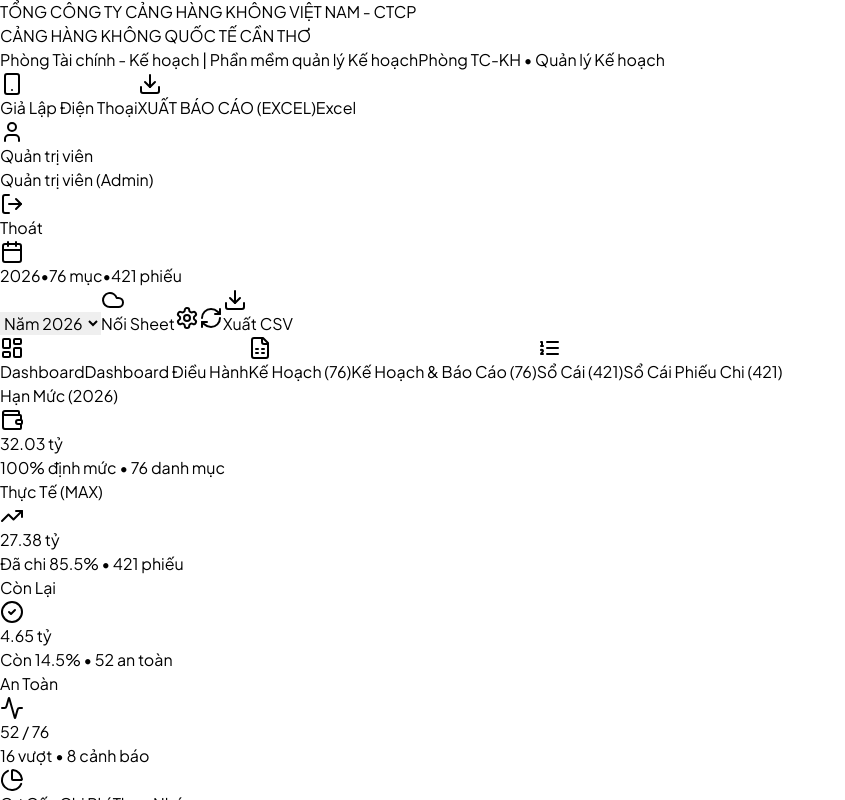
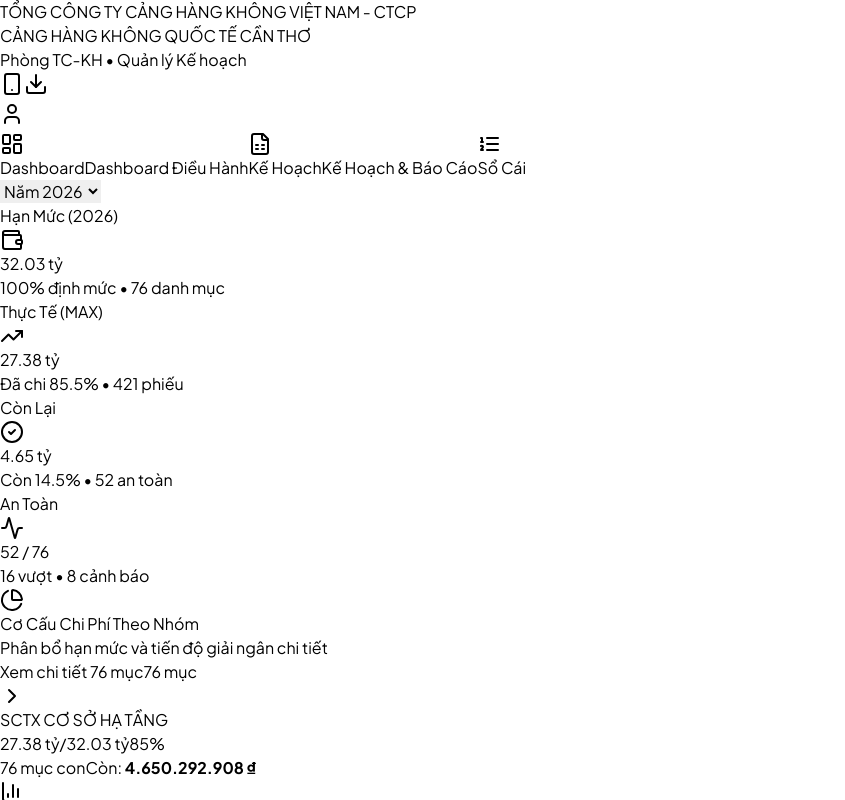
Before and after one commit to hhminh71/quan-ly-ke-hoach, a React (Vite) app: page / in a window 1280 px wide. Both pictures are taken after a click on the button "Đăng nhập". Shown: the top 800 px of the page, without its empty margins (0-845 px from the left). Built offline with nearby package versions, Linux system fonts and the light colour scheme; the HTML template or start-up script is replaced by a standard one.

Commit message:
refactor: Toi gian Navbar chi de icon nguoi, dua tien ich vao menu, giu tron Header va bop thanh manh bieu do Dashboard

```diff
--- a/src/components/Navbar.jsx
+++ b/src/components/Navbar.jsx
@@ -1,101 +1,195 @@
-import React from 'react';
-import { Download, LogOut, User, Bell, Plane, ShieldCheck, FileSpreadsheet, Smartphone } from 'lucide-react';
+import React, { useState, useEffect, useRef } from 'react';
+import {
+  Download,
+  LogOut,
+  User,
+  Smartphone,
+  RefreshCw,
+  Settings,
+  RotateCcw,
+  Cloud,
+  FileSpreadsheet,
+  CheckCircle2,
+} from 'lucide-react';
 
 export default function Navbar({ user, onLogout, onExportReport, onOpenSimulator }) {
   const isInIframe = typeof window !== 'undefined' && window.self !== window.top;
+  const [isUserMenuOpen, setIsUserMenuOpen] = useState(false);
+  const menuRef = useRef(null);
+
+  // Close dropdown when clicking outside
+  useEffect(() => {
+    const handleClickOutside = (e) => {
+      if (menuRef.current && !menuRef.current.contains(e.target)) {
+        setIsUserMenuOpen(false);
+      }
+    };
+    if (isUserMenuOpen) {
+      document.addEventListener('mousedown', handleClickOutside);
+    }
+    return () => document.removeEventListener('mousedown', handleClickOutside);
+  }, [isUserMenuOpen]);
 
   const handleExportQuick = () => {
     if (onExportReport) {
       onExportReport();
       return;
     }
-    // Default export trigger
     window.dispatchEvent(new CustomEvent('app_export_csv'));
   };
 
   return (
     <header className="w-full bg-gradient-to-r from-[#074780] via-[#09579d] to-[#063c6d] text-white shadow-md border-b border-blue-900/40 sticky top-0 z-40">
-      <div className="w-full px-2.5 sm:px-6 lg:px-8 py-1.5 sm:py-3">
-        <div className="flex items-center justify-between gap-1.5 sm:gap-4">
+      <div className="w-full px-2.5 sm:px-6 lg:px-8 py-1.5 sm:py-2.5">
+        <div className="flex items-center justify-between gap-2">
 
-          {/* LEFT: Official Corporate Brand Header */}
+          {/* LEFT: Official Corporate Brand Header - ALWAYS FULLY VISIBLE IN ALL MODES */}
           <div className="min-w-0 flex-1 pr-1">
             {/* Line 1: Parent Corporation */}
-            <div className="flex items-center gap-1">
-              <span className="text-[8px] sm:text-xs font-semibold text-blue-200/90 tracking-wider uppercase leading-none truncate block">
+            <div className="text-[8px] sm:text-[10px] font-semibold text-blue-200/90 tracking-wider uppercase leading-none truncate block">
               TỔNG CÔNG TY CẢNG HÀNG KHÔNG VIỆT NAM - CTCP
-              </span>
             </div>
 
-            {/* Line 2: Member Airport */}
-            <h1 className="text-[11px] sm:text-xl lg:text-2xl font-black text-white tracking-wide uppercase drop-shadow-xs leading-tight mt-0.5 truncate">
+            {/* Line 2: Member Airport - Never truncated, crisp and prominent */}
+            <h1 className="text-[11px] sm:text-base lg:text-lg font-black text-white tracking-wide uppercase leading-tight mt-0.5 whitespace-nowrap">
               CẢNG HÀNG KHÔNG QUỐC TẾ CẦN THƠ
             </h1>
 
-            {/* Line 3: Department & Software Name Pill */}
-            <div className="mt-0.5">
-              <span className="hidden sm:inline-flex items-center px-2.5 py-0.5 rounded-full text-[11px] font-medium bg-black/25 text-blue-100 border border-white/20 backdrop-blur-xs shadow-2xs">
-                Phòng Tài chính - Kế hoạch | Phần mềm quản lý Kế hoạch
-              </span>
-              <span className="sm:hidden inline-flex items-center px-1.5 py-0.2 rounded-full text-[8.5px] font-medium bg-black/25 text-blue-100 border border-white/20">
+            {/* Line 3: Department & Software Name */}
+            <div className="text-[8.5px] sm:text-[10px] text-blue-200 font-medium leading-none mt-0.5 truncate">
               Phòng TC-KH • Quản lý Kế hoạch
-              </span>
             </div>
           </div>
 
-          {/* RIGHT: Action Controls & User Account - Ultra-slim on mobile */}
-          <div className="flex items-center gap-1 sm:gap-2 shrink-0">
+          {/* RIGHT: Minimalist Icon Controls */}
+          <div className="flex items-center gap-1.5 shrink-0">
             {/* Desktop Simulator Button */}
             {!isInIframe && onOpenSimulator && (
               <button
                 type="button"
                 onClick={onOpenSimulator}
-                className="hidden md:inline-flex items-center gap-1.5 h-9 px-3 rounded-lg bg-white/10 hover:bg-white/20 text-white border border-white/20 text-xs font-bold shadow-2xs transition-all cursor-pointer"
-                title="Bật chế độ xem trước giả lập màn hình điện thoại iPhone/Android"
+                className="hidden md:flex w-8 h-8 rounded-lg bg-white/10 hover:bg-white/20 text-white border border-white/20 items-center justify-center shadow-2xs transition-all cursor-pointer"
+                title="Bật khung xem trước giả lập màn hình điện thoại iPhone/Android"
               >
                 <Smartphone className="w-4 h-4 text-amber-300" />
-                <span>Giả Lập Điện Thoại</span>
               </button>
             )}
 
-            {/* Yellow Action Button: Compact Excel */}
+            {/* Minimal Export Button: Just clean icon */}
             <button
               type="button"
               onClick={handleExportQuick}
-              className="inline-flex items-center justify-center gap-1 h-7 sm:h-9 px-1.5 sm:px-3.5 rounded sm:rounded-lg bg-amber-400 hover:bg-amber-300 text-slate-950 font-bold text-[9px] sm:text-xs uppercase tracking-wider shadow-2xs transition-all active:scale-95 cursor-pointer border border-amber-300 shrink-0"
-              title="Xuất bảng báo cáo kế hoạch và chi phí ra file Excel"
+              className="w-7 h-7 sm:w-8 sm:h-8 rounded-lg bg-amber-400 hover:bg-amber-300 text-slate-950 flex items-center justify-center shadow-xs transition-all active:scale-95 cursor-pointer border border-amber-300 shrink-0"
+              title="Xuất bảng báo cáo kế hoạch và chi phí ra file Excel / CSV"
             >
-              <Download className="w-3 h-3 sm:w-4 sm:h-4 stroke-[2.5]" />
-              <span className="hidden sm:inline font-black">XUẤT BÁO CÁO (EXCEL)</span>
-              <span className="sm:hidden">Excel</span>
+              <Download className="w-3.5 h-3.5 stroke-[2.5]" />
             </button>
 
-            {/* User Profile Glass Pill: Square icon on mobile */}
-            <div
-              className="w-7 h-7 sm:w-auto sm:h-9 sm:px-3 rounded sm:rounded-xl bg-white/10 hover:bg-white/15 border border-white/20 flex items-center justify-center gap-1.5 text-white shrink-0 transition-colors"
-              title={`Đang đăng nhập: ${user?.name || 'Nguyễn Quản Trị'}`}
+            {/* User Profile Area: ONLY Person Icon with Interactive Dropdown Menu */}
+            <div className="relative" ref={menuRef}>
+              <button
+                type="button"
+                onClick={() => setIsUserMenuOpen((prev) => !prev)}
+                className={`w-7 h-7 sm:w-8 sm:h-8 rounded-lg border flex items-center justify-center shadow-2xs transition-all cursor-pointer shrink-0 ${
+                  isUserMenuOpen
+                    ? 'bg-white text-blue-900 border-white'
+                    : 'bg-white/10 hover:bg-white/20 text-white border-white/20'
+                }`}
+                title="Quản trị viên & Menu cài đặt hệ thống"
               >
-              <User className="w-3 h-3 sm:w-4 sm:h-4" />
-              <div className="text-left hidden md:block">
-                <p className="text-xs font-bold text-white leading-tight">
-                  {user?.name || 'Nguyễn Quản Trị'}
+                <User className="w-3.5 h-3.5" />
+              </button>
+
+              {/* Administrator Dropdown Menu */}
+              {isUserMenuOpen && (
+                <div className="absolute right-0 top-full mt-2 w-72 rounded-2xl bg-white text-slate-800 shadow-2xl border border-slate-200 p-2 z-50 animate-in fade-in zoom-in-95">
+                  {/* User Profile Header */}
+                  <div className="p-2.5 bg-blue-50/70 rounded-xl mb-1 flex items-center gap-2.5">
+                    <div className="w-8 h-8 rounded-full bg-blue-600 text-white font-bold flex items-center justify-center text-xs shrink-0">
+                      <User className="w-4 h-4" />
+                    </div>
+                    <div className="min-w-0 flex-1">
+                      <p className="text-xs font-bold text-slate-900 truncate">
+                        {user?.name || 'Quản trị viên'}
                       </p>
-                <p className="text-[10px] text-blue-200 leading-tight">
+                      <p className="text-[10px] text-blue-700 font-medium truncate">
                         {user?.role || 'Phòng TC-KH'}
                       </p>
                     </div>
                   </div>
 
-            {/* Logout Button: Square icon on mobile */}
+                  {/* Actions & Integration Tools (Hidden from main toolbar into here) */}
+                  <div className="py-1 border-t border-slate-100 space-y-0.5 text-xs">
+                    <div className="px-2 py-0.5 text-[9px] font-bold uppercase tracking-wider text-slate-400">
+                      Tiện ích & Đồng bộ
+                    </div>
+
                     <button
                       type="button"
-              onClick={onLogout}
-              className="w-7 h-7 sm:w-auto sm:h-9 sm:px-3 rounded sm:rounded-xl text-xs font-semibold bg-rose-600/80 hover:bg-rose-600 text-white border border-rose-500/50 flex items-center justify-center gap-1 shadow-2xs transition-all cursor-pointer shrink-0"
-              title="Đăng xuất khỏi tài khoản"
+                      onClick={() => {
+                        setIsUserMenuOpen(false);
+                        window.dispatchEvent(new CustomEvent('app_sync_sheet'));
+                      }}
+                      className="w-full flex items-center gap-2 px-2.5 py-1.5 rounded-lg font-medium text-slate-700 hover:bg-emerald-50 hover:text-emerald-800 transition-colors cursor-pointer"
                     >
-              <LogOut className="w-3 h-3 sm:w-3.5 sm:h-3.5" />
-              <span className="hidden sm:inline">Thoát</span>
+                      <RefreshCw className="w-3.5 h-3.5 text-emerald-600" />
+                      <span>Đồng bộ lại từ Google Sheet</span>
                     </button>
+
+                    <button
+                      type="button"
+                      onClick={() => {
+                        setIsUserMenuOpen(false);
+                        window.dispatchEvent(new CustomEvent('app_open_sheet_settings'));
+                      }}
+                      className="w-full flex items-center gap-2 px-2.5 py-1.5 rounded-lg font-medium text-slate-700 hover:bg-blue-50 hover:text-blue-800 transition-colors cursor-pointer"
+                    >
+                      <Settings className="w-3.5 h-3.5 text-blue-600" />
+                      <span>Cài đặt kết nối Google Sheet</span>
+                    </button>
+
+                    <button
+                      type="button"
+                      onClick={() => {
+                        setIsUserMenuOpen(false);
+                        window.dispatchEvent(new CustomEvent('app_reset_data'));
+                      }}
+                      className="w-full flex items-center gap-2 px-2.5 py-1.5 rounded-lg font-medium text-slate-700 hover:bg-amber-50 hover:text-amber-800 transition-colors cursor-pointer"
+                    >
+                      <RotateCcw className="w-3.5 h-3.5 text-amber-600" />
+                      <span>Nạp lại dữ liệu gốc từ Excel</span>
+                    </button>
+
+                    <button
+                      type="button"
+                      onClick={() => {
+                        setIsUserMenuOpen(false);
+                        handleExportQuick();
+                      }}
+                      className="w-full flex items-center gap-2 px-2.5 py-1.5 rounded-lg font-medium text-slate-700 hover:bg-slate-100 transition-colors cursor-pointer"
+                    >
+                      <Download className="w-3.5 h-3.5 text-slate-600" />
+                      <span>Xuất bảng báo cáo (Excel / CSV)</span>
+                    </button>
+                  </div>
+
+                  {/* Logout Button */}
+                  <div className="pt-1 border-t border-slate-100">
+                    <button
+                      type="button"
+                      onClick={() => {
+                        setIsUserMenuOpen(false);
+                        onLogout();
+                      }}
+                      className="w-full flex items-center gap-2 px-2.5 py-1.5 rounded-lg font-bold text-rose-600 hover:bg-rose-50 transition-colors cursor-pointer text-xs"
+                    >
+                      <LogOut className="w-3.5 h-3.5" />
+                      <span>Đăng xuất tài khoản</span>
+                    </button>
+                  </div>
+                </div>
+              )}
+            </div>
           </div>
 
         </div>
--- a/src/pages/DashboardPage.jsx
+++ b/src/pages/DashboardPage.jsx
@@ -229,50 +229,80 @@
     document.body.removeChild(link);
   };
 
-  // Event listener for Header Export Button
+  // Event listeners for Header Actions (dispatched from User Avatar Menu)
   useEffect(() => {
-    const handleCustomExport = () => {
-      handleExportCSV();
+    const handleCustomExport = () => handleExportCSV();
+    const handleSync = () => handleSyncNow(null, true);
+    const handleSettings = () => setIsSyncModalOpen(true);
+    const handleReset = () => handleResetData();
+
+    window.addEventListener('app_export_csv', handleCustomExport);
+    window.addEventListener('app_sync_sheet', handleSync);
+    window.addEventListener('app_open_sheet_settings', handleSettings);
+    window.addEventListener('app_reset_data', handleReset);
+
+    return () => {
+      window.removeEventListener('app_export_csv', handleCustomExport);
+      window.removeEventListener('app_sync_sheet', handleSync);
+      window.removeEventListener('app_open_sheet_settings', handleSettings);
+      window.removeEventListener('app_reset_data', handleReset);
     };
-    window.addEventListener('app_export_csv', handleCustomExport);
-    return () => window.removeEventListener('app_export_csv', handleCustomExport);
   }, [yearTransactions, selectedYear]);
 
-  // Format today in Vietnamese format
-  const todayFormatted = new Intl.DateTimeFormat('vi-VN', {
-    weekday: 'long',
-    day: 'numeric',
-    month: 'long',
-    year: 'numeric',
-  }).format(new Date());
+  return (
+    <div className="space-y-2 sm:space-y-4">
+      {/* View Tabs & Fiscal Year Selector in One Single Elegant Line */}
+      <div className="flex items-center justify-between gap-2 border-b border-slate-200/80 pb-1.5">
+        {/* Navigation Tabs */}
+        <div className="flex items-center gap-1 sm:gap-2 overflow-x-auto no-scrollbar">
+          <button
+            type="button"
+            onClick={() => setActiveTab('DASHBOARD')}
+            className={`inline-flex items-center gap-1 sm:gap-1.5 px-2.5 py-1 sm:px-3.5 sm:py-1.5 rounded-lg text-xs font-bold whitespace-nowrap shrink-0 transition-all ${
+              activeTab === 'DASHBOARD'
+                ? 'bg-blue-600 text-white shadow-sm shadow-blue-500/25 ring-2 ring-blue-600/20'
+                : 'text-slate-600 hover:bg-slate-100 hover:text-slate-900'
+            }`}
+          >
+            <LayoutDashboard className="w-3.5 h-3.5" />
+            <span className="sm:hidden">Dashboard</span>
+            <span className="hidden sm:inline">Dashboard Điều Hành</span>
+          </button>
 
-  const mobileDateStr = new Intl.DateTimeFormat('vi-VN', {
-    day: '2-digit',
-    month: '2-digit',
-    year: 'numeric',
-  }).format(new Date());
+          <button
+            type="button"
+            onClick={() => setActiveTab('BUDGETS')}
+            className={`inline-flex items-center gap-1 sm:gap-1.5 px-2.5 py-1 sm:px-3.5 sm:py-1.5 rounded-lg text-xs font-bold whitespace-nowrap shrink-0 transition-all ${
+              activeTab === 'BUDGETS'
+                ? 'bg-blue-600 text-white shadow-sm shadow-blue-500/25 ring-2 ring-blue-600/20'
+                : 'text-slate-600 hover:bg-slate-100 hover:text-slate-900'
+            }`}
+          >
+            <FileSpreadsheet className="w-3.5 h-3.5" />
+            <span className="sm:hidden">Kế Hoạch</span>
+            <span className="hidden sm:inline">Kế Hoạch & Báo Cáo</span>
+          </button>
 
-  return (
-    <div className="space-y-2.5 sm:space-y-6">
-      {/* Top Action Toolbar: Ultra-slim Single Line */}
-      <div className="flex flex-wrap items-center justify-between gap-1.5 pb-1 sm:pb-2 border-b border-slate-200/70 text-xs">
-        {/* Info summary */}
-        <div className="flex items-center gap-1 text-[11px] text-slate-500">
-          <Calendar className="w-3 h-3 text-blue-600 shrink-0" />
-          <span className="font-semibold text-slate-700">{selectedYear === 'ALL' ? 'Tất cả' : selectedYear}</span>
-          <span>•</span>
-          <span className="text-slate-600">{budgets.length} mục</span>
-          <span>•</span>
-          <span className="font-semibold text-blue-600">{yearTransactions.length} phiếu</span>
+          <button
+            type="button"
+            onClick={() => setActiveTab('TRANSACTIONS')}
+            className={`inline-flex items-center gap-1 sm:gap-1.5 px-2.5 py-1 sm:px-3.5 sm:py-1.5 rounded-lg text-xs font-bold whitespace-nowrap shrink-0 transition-all ${
+              activeTab === 'TRANSACTIONS'
+                ? 'bg-blue-600 text-white shadow-sm shadow-blue-500/25 ring-2 ring-blue-600/20'
+                : 'text-slate-600 hover:bg-slate-100 hover:text-slate-900'
+            }`}
+          >
+            <ListOrdered className="w-3.5 h-3.5" />
+            <span>Sổ Cái</span>
+          </button>
         </div>
 
-        {/* Action Controls & Fiscal Year Selector: Ultra-compact, single line */}
-        <div className="flex items-center gap-1">
-          {/* Year select: sleek, compact */}
+        {/* ONLY Year Selector: Clean and Prominent */}
+        <div className="shrink-0 flex items-center">
           <select
             value={selectedYear}
             onChange={(e) => setSelectedYear(e.target.value)}
-            className="px-1.5 py-0.5 rounded border border-slate-200 bg-white text-[11px] font-bold text-slate-800 focus:outline-none focus:border-blue-400 cursor-pointer shadow-2xs"
+            className="px-2 py-1 rounded-lg border border-slate-200 bg-white hover:bg-slate-50 text-xs font-bold text-slate-800 focus:outline-none focus:ring-1 focus:ring-blue-400 cursor-pointer shadow-2xs transition-all"
             title="Chọn năm tài chính"
           >
             {availableYears.map((yr) => (
@@ -282,107 +312,7 @@
             ))}
             <option value="ALL">Tất cả năm</option>
           </select>
-
-          {/* Google Sheets Sync: Slim pill */}
-          <button
-            type="button"
-            onClick={() => (hasWebhook ? handleSyncNow() : setIsSyncModalOpen(true))}
-            disabled={isSyncing}
-            className={`inline-flex items-center gap-0.5 px-1.5 py-0.5 rounded text-[11px] font-medium transition-all border shadow-2xs ${
-              hasWebhook
-                ? 'bg-emerald-50 text-emerald-800 border-emerald-200 hover:bg-emerald-100'
-                : 'bg-white text-slate-600 border-slate-200 hover:bg-slate-50'
-            }`}
-            title={hasWebhook ? 'Bấm để đồng bộ lại dữ liệu từ Google Sheet' : 'Bấm để kết nối Google Sheet'}
-          >
-            {isSyncing ? (
-              <RefreshCw className="w-2.5 h-2.5 animate-spin text-emerald-600" />
-            ) : hasWebhook ? (
-              <CheckCircle2 className="w-2.5 h-2.5 text-emerald-600" />
-            ) : (
-              <Cloud className="w-2.5 h-2.5 text-slate-400" />
-            )}
-            <span>{hasWebhook ? 'Sheet' : 'Nối Sheet'}</span>
-          </button>
-
-          {/* Sheet Settings Gear */}
-          <button
-            type="button"
-            onClick={() => setIsSyncModalOpen(true)}
-            className="p-1 rounded text-slate-400 hover:text-slate-600 hover:bg-slate-100 transition-colors"
-            title="Cài đặt kết nối Google Sheet"
-          >
-            <Settings className="w-3 h-3" />
-          </button>
-
-          {/* Reload Original Data */}
-          <button
-            type="button"
-            onClick={handleResetData}
-            className="p-1 rounded bg-white hover:bg-slate-50 text-slate-500 hover:text-slate-700 border border-slate-200 shadow-2xs transition-all"
-            title="Khôi phục dữ liệu gốc từ Excel"
-          >
-            <RefreshCw className="w-3 h-3" />
-          </button>
-
-          {/* Export CSV: Sleek slim button */}
-          <button
-            type="button"
-            onClick={handleExportCSV}
-            className="p-1 sm:px-2 sm:py-0.5 rounded text-[11px] font-medium bg-emerald-50 hover:bg-emerald-100 text-emerald-800 border border-emerald-200 shadow-2xs inline-flex items-center gap-1 transition-all"
-            title={`Xuất dữ liệu năm ${selectedYear} ra file CSV`}
-          >
-            <Download className="w-3 h-3 text-emerald-600" />
-            <span className="hidden sm:inline">Xuất CSV</span>
-          </button>
         </div>
-      </div>
-
-      {/* View Tabs - Smooth Horizontal Scroll on Mobile */}
-      <div className="flex items-center gap-1 sm:gap-2 border-b border-slate-200 pb-1 overflow-x-auto no-scrollbar">
-        <button
-          type="button"
-          onClick={() => setActiveTab('DASHBOARD')}
-          className={`inline-flex items-center gap-1 sm:gap-1.5 px-2.5 py-1 sm:px-4 sm:py-2 rounded-lg sm:rounded-xl text-[11px] sm:text-xs font-bold whitespace-nowrap shrink-0 transition-all ${
-            activeTab === 'DASHBOARD'
-              ? 'bg-blue-600 text-white shadow-sm shadow-blue-500/25 ring-2 ring-blue-600/20'
-              : 'text-slate-600 hover:bg-slate-100 hover:text-slate-900'
-          }`}
-        >
-          <LayoutDashboard className="w-3 h-3 sm:w-4 sm:h-4" />
-          <span className="sm:hidden">Dashboard</span>
-          <span className="hidden sm:inline">Dashboard Điều Hành</span>
-        </button>
-
-        <button
-          type="button"
-          onClick={() => setActiveTab('BUDGETS')}
-          className={`inline-flex items-center gap-1 sm:gap-1.5 px-2.5 py-1 sm:px-4 sm:py-2 rounded-lg sm:rounded-xl text-[11px] sm:text-xs font-bold whitespace-nowrap shrink-0 transition-all ${
-            activeTab === 'BUDGETS'
-              ? 'bg-blue-600 text-white shadow-sm shadow-blue-500/25 ring-2 ring-blue-600/20'
-              : 'text-slate-600 hover:bg-slate-100 hover:text-slate-900'
-          }`}
-        >
-          <FileSpreadsheet className="w-3 h-3 sm:w-4 sm:h-4" />
-          <span className="sm:hidden">Kế Hoạch ({budgets.length})</span>
-          <span className="hidden sm:inline">Kế Hoạch & Báo Cáo ({budgets.length})</span>
-        </button>
-
-        <button
-          type="button"
-          onClick={() => setActiveTab('TRANSACTIONS')}
-          className={`inline-flex items-center gap-1 sm:gap-1.5 px-2.5 py-1 sm:px-4 sm:py-2 rounded-lg sm:rounded-xl text-[11px] sm:text-xs font-bold whitespace-nowrap shrink-0 transition-all ${
-            activeTab === 'TRANSACTIONS'
-              ? 'bg-blue-600 text-white shadow-sm shadow-blue-500/25 ring-2 ring-blue-600/20'
-              : 'text-slate-600 hover:bg-slate-100 hover:text-slate-900'
-          }`}
-        >
-          <ListOrdered className="w-3 h-3 sm:w-4 sm:h-4" />
-          <span className="sm:hidden">Sổ Cái ({yearTransactions.length})</span>
-          <span className="hidden sm:inline">
-            Sổ Cái Phiếu Chi ({yearTransactions.length.toLocaleString('vi-VN')})
-          </span>
-        </button>
       </div>
 
       {/* Tab 1: Executive Dashboard (Macro Analytics, Group breakdown, Cashflow, Top 8, Risk radar) */}
```
Also changed, not shown: src/components/ExecutiveDashboard.jsx (+53 -53 lines). Lines whose indentation alone changed are shown as unchanged.
